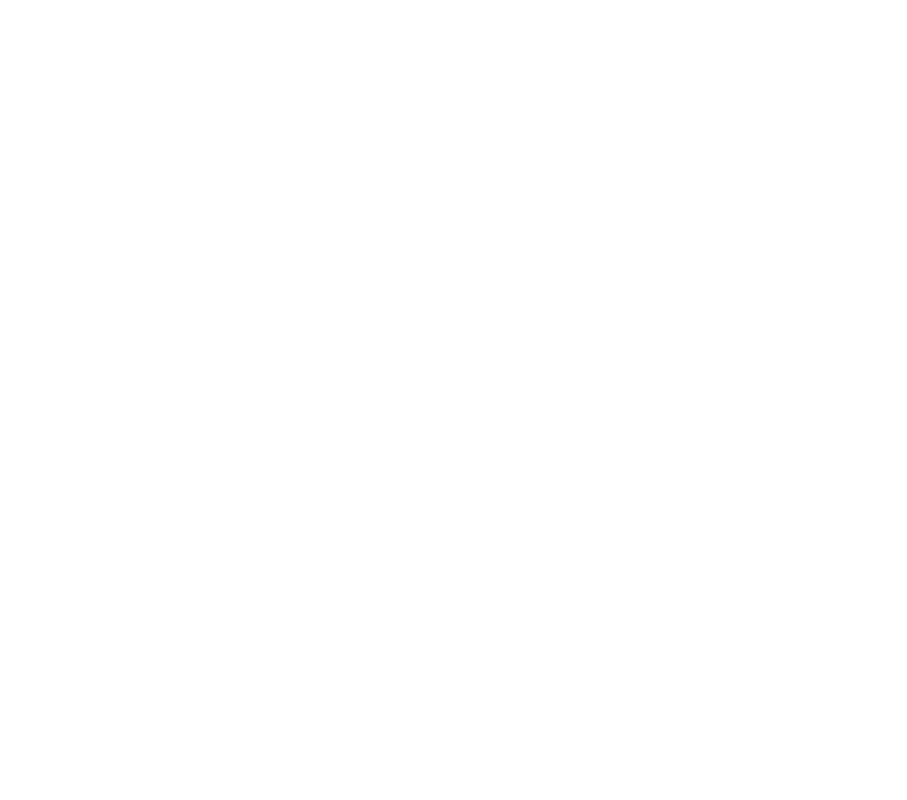
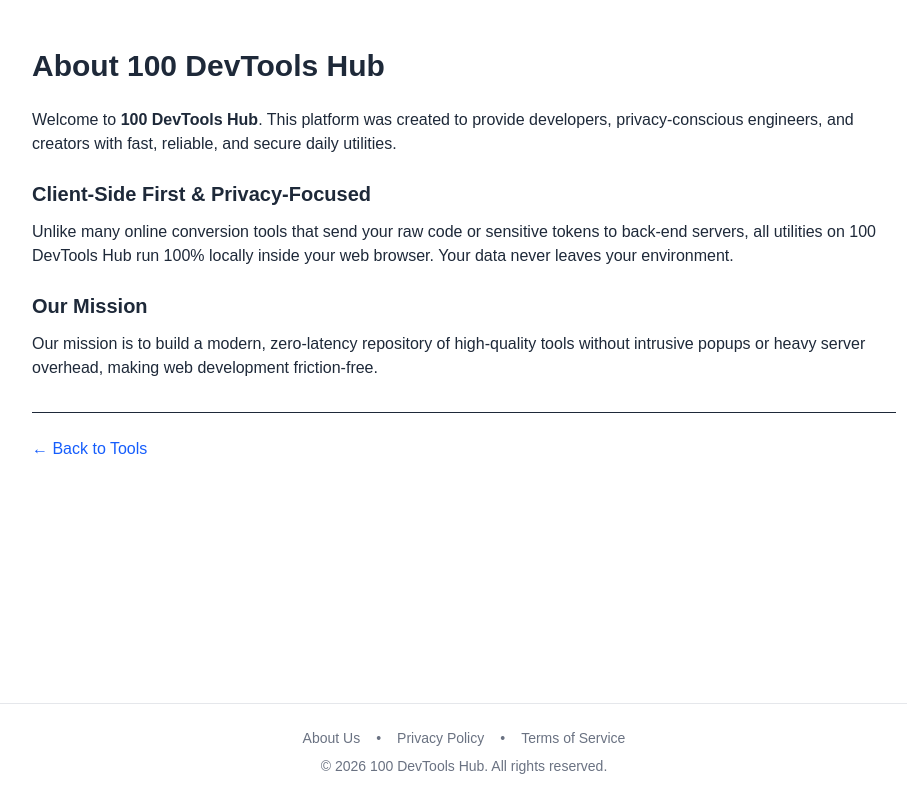
Before and after one commit to Vall-Re/dev-tools, a Next.js app: page /about in a window 1280 px wide. Before the commit this address had no page. Shown: the whole page, without its empty margins (176-1083 px from the left). Built offline with nearby package versions, Linux system fonts and the light colour scheme.

Commit message:
Add About page and update footer navigation

```diff
--- /dev/null
+++ b/app/about/page.tsx
@@ -0,0 +1,34 @@
+import Link from 'next/link';
+
+export const metadata = {
+  title: 'About Us | 100 DevTools Hub',
+  description: 'Learn more about 100 DevTools Hub, a fast, client-side, developer-first tool repository.',
+};
+
+export default function AboutPage() {
+  return (
+    <div className="max-w-4xl mx-auto px-4 py-12 text-gray-800">
+      <h1 className="text-3xl font-bold mb-6">About 100 DevTools Hub</h1>
+
+      <p className="mb-4">
+        Welcome to <strong>100 DevTools Hub</strong>. This platform was created to provide developers, privacy-conscious engineers, and creators with fast, reliable, and secure daily utilities.
+      </p>
+
+      <h2 className="text-xl font-semibold mt-6 mb-3">Client-Side First & Privacy-Focused</h2>
+      <p className="mb-4">
+        Unlike many online conversion tools that send your raw code or sensitive tokens to back-end servers, all utilities on 100 DevTools Hub run 100% locally inside your web browser. Your data never leaves your environment.
+      </p>
+
+      <h2 className="text-xl font-semibold mt-6 mb-3">Our Mission</h2>
+      <p className="mb-4">
+        Our mission is to build a modern, zero-latency repository of high-quality tools without intrusive popups or heavy server overhead, making web development friction-free.
+      </p>
+
+      <div className="mt-8 pt-6 border-t">
+        <Link href="/" className="text-blue-600 hover:underline">
+          &larr; Back to Tools
+        </Link>
+      </div>
+    </div>
+  );
+}
--- a/app/layout.tsx
+++ b/app/layout.tsx
@@ -37,6 +37,10 @@ export default function RootLayout({ children }: { children: React.ReactNode })
         <main className="flex-1">{children}</main>
         <footer className="mt-auto py-6 border-t border-gray-200 text-center text-sm text-gray-500 bg-white">
           <div className="space-x-4 mb-2">
+            <Link href="/about" className="hover:underline hover:text-gray-700">
+              About Us
+            </Link>
+            <span>•</span>
             <Link href="/privacy" className="hover:underline hover:text-gray-700">
               Privacy Policy
             </Link>
```
